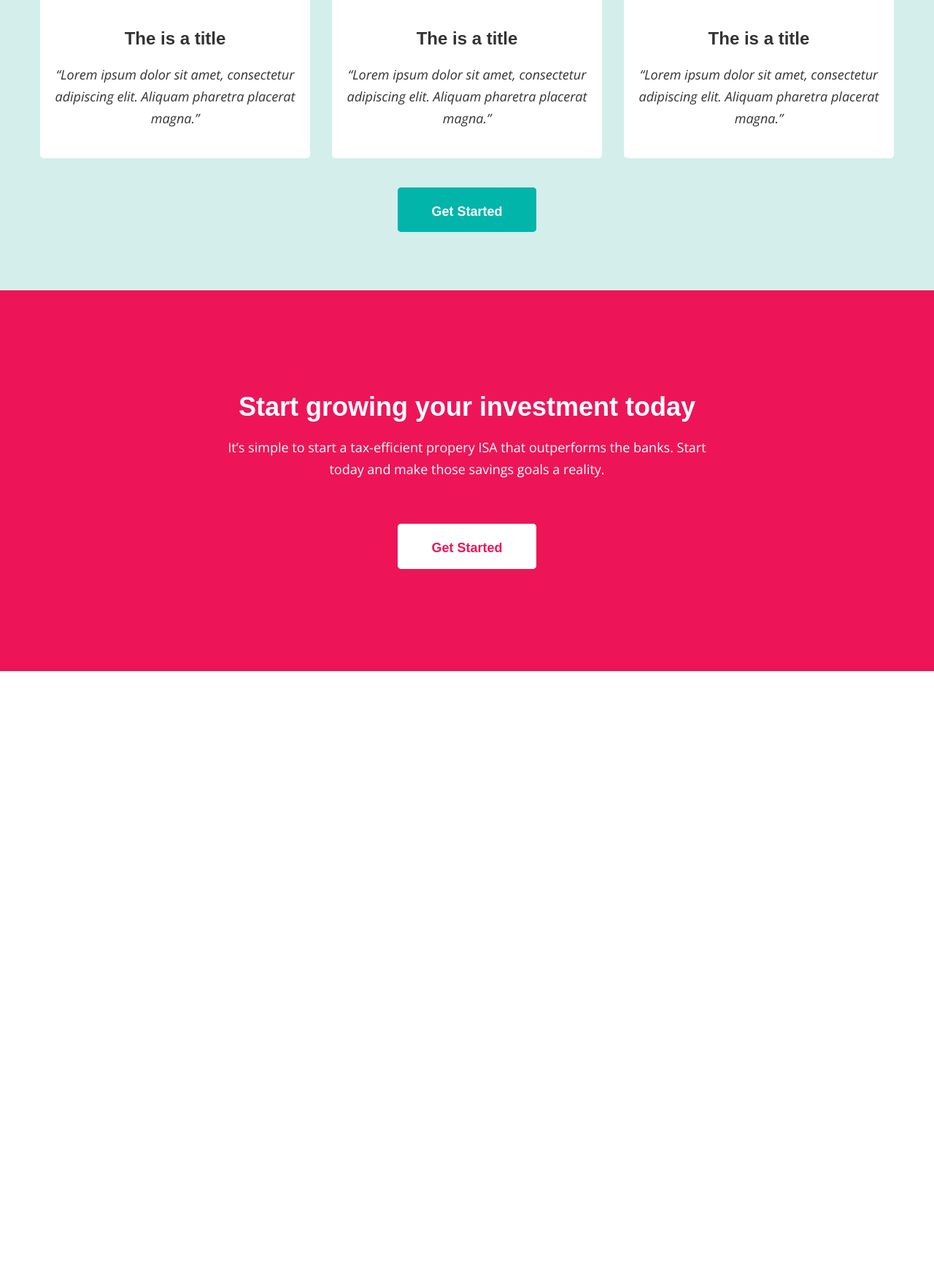
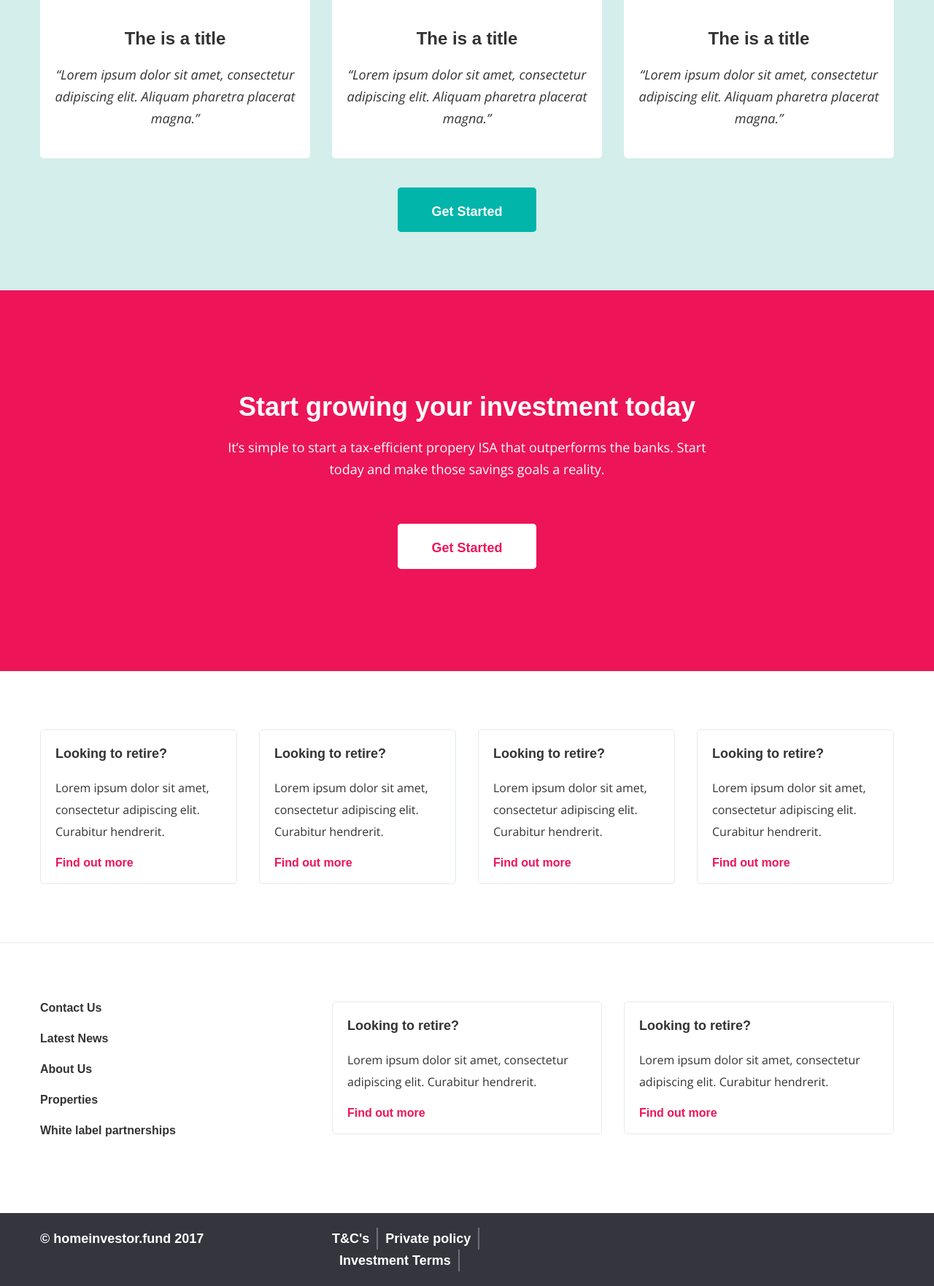
Before and after one commit to daveymoores/homeinvestorfund-frontend, a PHP site: page / in a window 1280 px wide. Shown: the part 2480-4243 px from the top of the page at 73% size. Before the commit the page ends 3400 px from the top, so only its background shows below. Run offline with PHP 8.4, Linux system fonts and the light colour scheme; some libraries are stand-ins or nearby versions.

Commit message:
calculator functionality and footer

```diff
--- a/assets/styles/common/_typography.scss
+++ b/assets/styles/common/_typography.scss
@@ -61,6 +61,10 @@
     line-height: $lineheight-h5;
 }
 
+body {
+    @include font-sans(400);
+}
+
 
 h1 {
     @include heading--h1;
--- a/assets/styles/common/_variables.scss
+++ b/assets/styles/common/_variables.scss
@@ -17,7 +17,8 @@ $yellow-2: #faf3d2;
 
 $grey-1: #dfdfdf;
 $grey-2: #e5e9ee;
-
+$grey-3: #34353d;
+$grey-4: #6e6f7a;
 
 $global-radius: 5px;
 $section-padding: 70px;
--- /dev/null
+++ b/assets/styles/components/_footer.scss
@@ -0,0 +1,42 @@
+.footer {
+    border-top: 1px solid $grey-2;
+    @include padding(80px 0 0);
+}
+
+.footer__buttress {
+    @include font-proxima(600);
+    margin-top: 80px;
+    background-color: $grey-3;
+    color: $white;
+
+    p {
+        @include font-proxima(600);
+    }
+
+    ul {
+        padding: 20px 0px;
+        @include clearfix;
+
+        li {
+            float: left;
+            @include padding(0px 10px);
+            font-size: $font-size-base;
+            line-height: $lineheight-base;
+            border-right: 2px solid $grey-4;
+
+            &:first-child {
+                padding-left: 0px;
+            }
+        }
+    }
+}
+
+.footer--list {
+    li {
+        padding-bottom: 25px;
+    }
+
+    a {
+        @include font-proxima(600);
+    }
+}
--- /dev/null
+++ b/assets/styles/components/_ghost-panel.scss
@@ -0,0 +1,25 @@
+.ghost-panel {
+    border: 1px solid $grey-2;
+    border-radius: $global-radius;
+    @include display(flex);
+    @include flex-direction(column);
+    @include padding(20px);
+
+    h4 {
+        font-size: $font-size-base;
+    }
+
+    p {
+        font-size: $font-size-small;
+    }
+
+    a {
+        margin-top: auto;
+        @include font-proxima(600);
+        color: $red-1;
+    }
+}
+
+.ghost-panel--section-padding {
+    @include padding(80px 0);
+}
--- a/assets/styles/main.scss
+++ b/assets/styles/main.scss
@@ -21,7 +21,9 @@ $output-bourbon-deprecation-warnings: false !default;
 @import "components/colorpick";
 @import "components/calculator";
 @import "components/rangeslider";
+@import "components/footer";
 
 @import "components/panel";
 @import "components/feature-panel";
 @import "components/quote-panel";
+@import "components/ghost-panel";
--- a/index.php
+++ b/index.php
@@ -24,9 +24,9 @@
 						<div class="calculator--slider">
 							<input
 							type="range"
-							min="0"
-							max="100"
-							step="1"
+							min="100"
+							max="150000"
+							step="1000"
 							data-buffer="60" />
 						</div>
 						<ul class="calculator--slider--range">
@@ -224,8 +224,87 @@
 	</div>
 </section>
 
-<footer>
+<section class="ghost-panel--section-padding">
+	<div class="container">
+		<div class="row">
+			<div class="col-md-3 col-sm-6">
+				<div class="ghost-panel">
+					<h4>Looking to retire?</h4>
+					<p>Lorem ipsum dolor sit amet, consectetur adipiscing elit. Curabitur hendrerit.</p>
+					<a href="">Find out more</a>
+				</div>
+			</div>
+			<div class="col-md-3 col-sm-6">
+				<div class="ghost-panel">
+					<h4>Looking to retire?</h4>
+					<p>Lorem ipsum dolor sit amet, consectetur adipiscing elit. Curabitur hendrerit.</p>
+					<a href="">Find out more</a>
+				</div>
+			</div>
+			<div class="col-md-3 col-sm-6">
+				<div class="ghost-panel">
+					<h4>Looking to retire?</h4>
+					<p>Lorem ipsum dolor sit amet, consectetur adipiscing elit. Curabitur hendrerit.</p>
+					<a href="">Find out more</a>
+				</div>
+			</div>
+			<div class="col-md-3 col-sm-6">
+				<div class="ghost-panel">
+					<h4>Looking to retire?</h4>
+					<p>Lorem ipsum dolor sit amet, consectetur adipiscing elit. Curabitur hendrerit.</p>
+					<a href="">Find out more</a>
+				</div>
+			</div>
+		</div>
+	</div>
+</section>
 
+<footer class="footer">
+	<div class="container">
+		<div class="row">
+			<div class="col-md-4">
+				<ul class="footer--list">
+					<li><a href="">Contact Us</a></li>
+					<li><a href="">Latest News</a></li>
+					<li><a href="">About Us</a></li>
+					<li><a href="">Properties</a></li>
+					<li><a href="">White label partnerships</a></li>
+				</ul>
+			</div>
+			<div class="col-md-4">
+				<div class="ghost-panel">
+					<h4>Looking to retire?</h4>
+					<p>Lorem ipsum dolor sit amet, consectetur adipiscing elit. Curabitur hendrerit.</p>
+					<a href="">Find out more</a>
+				</div>
+			</div>
+			<div class="col-md-4">
+				<div class="ghost-panel">
+					<h4>Looking to retire?</h4>
+					<p>Lorem ipsum dolor sit amet, consectetur adipiscing elit. Curabitur hendrerit.</p>
+					<a href="">Find out more</a>
+				</div>
+			</div>
+		</div>
+	</div>
+
+	<div class="footer__buttress">
+		<div class="container">
+			<div class="row">
+				<div class="col-md-4">
+					<p><small>&copy; homeinvestor.fund 2017</small></p>
+				</div>
+				<div class="col-md-4">
+					<ul>
+						<li>T&amp;C's</li>
+						<li>Private policy</li>
+						<li>Investment Terms</li>
+					</ul>
+				</div>
+				<div class="col-md-4"></div>
+			</div>
+		</div>
+	</div>
 </footer>
 
 <script type="text/javascript" src="./dist/scripts/main.min.js"></script>
```
Also changed, not shown: assets/scripts/widgets/calculator.js (+7 -4 lines), dist/scripts/main.min.js, dist/styles/main.css.
